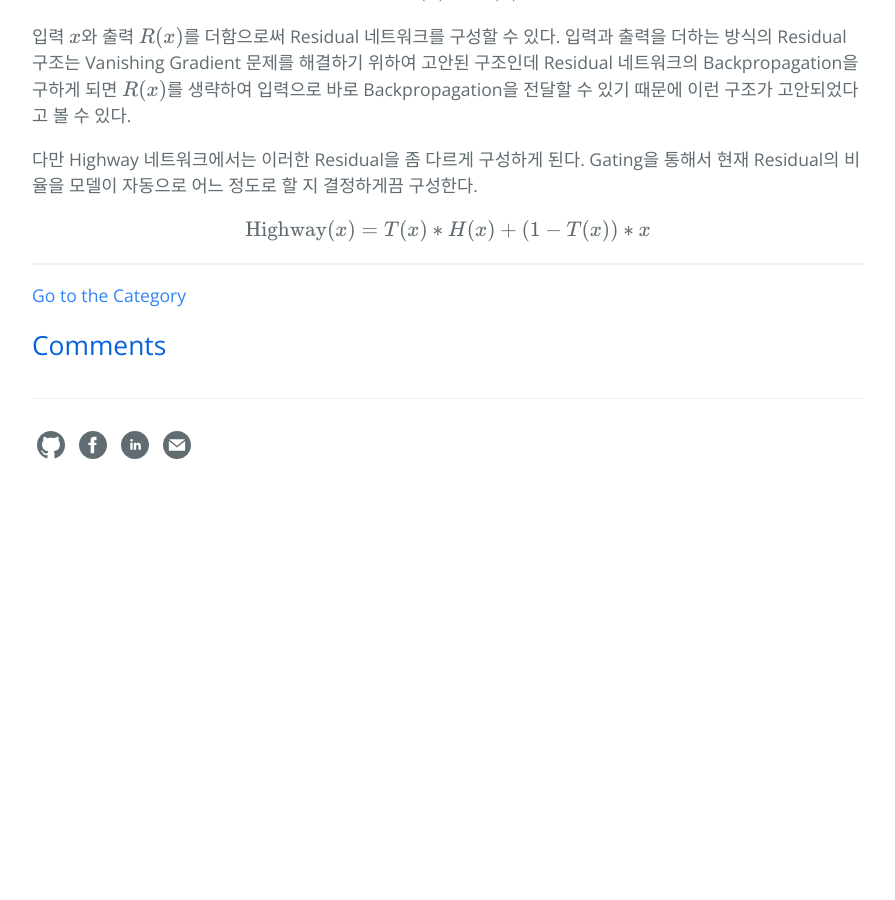
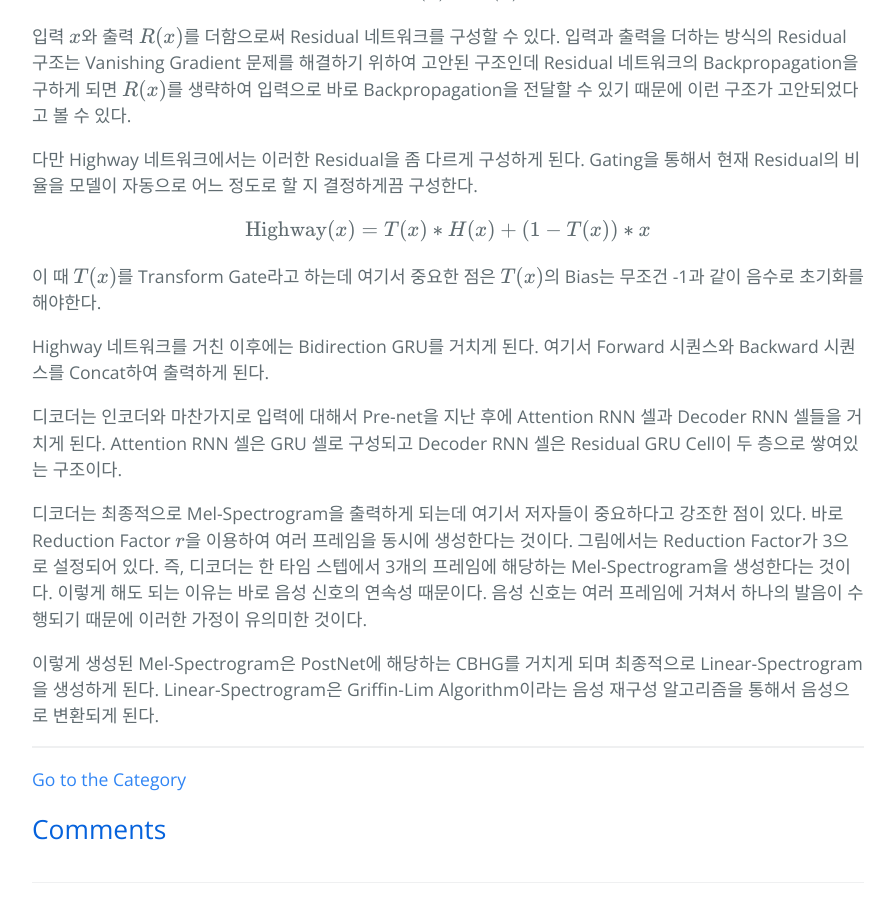
Before and after one commit to hcnoh/hcnoh.github.io, a Jekyll site: the page built from _posts/2018-12-11-tacotron.md, in a window 1280 px wide and 900 px high, scrolled down 5717 px. Shown: the whole window, without its empty margins (192-1087 px from the left). Built offline with Jekyll 4.4.1, drawn with Linux system fonts in a browser that asks for light colours; formulas are drawn with MathJax 3; comment, search, counter and statistics services are not loaded; before the commit the page ends 6230 px from its top, so only the background shows below that.

Commit message:
Update 2018-12-11-tacotron.md

```diff
--- a/_posts/2018-12-11-tacotron.md
+++ b/_posts/2018-12-11-tacotron.md
@@ -123,3 +123,13 @@ $$
 $$
 \text{Highway}(x) = T(x) * H(x) + (1-T(x)) * x
 $$
+
+이 때 $$T(x)$$를 Transform Gate라고 하는데 여기서 중요한 점은 $$T(x)$$의 Bias는 무조건 -1과 같이 음수로 초기화를 해야한다.
+
+Highway 네트워크를 거친 이후에는 Bidirection GRU를 거치게 된다. 여기서 Forward 시퀀스와 Backward 시퀀스를 Concat하여 출력하게 된다.
+
+디코더는 인코더와 마찬가지로 입력에 대해서 Pre-net을 지난 후에 Attention RNN 셀과 Decoder RNN 셀들을 거치게 된다. Attention RNN 셀은 GRU 셀로 구성되고 Decoder RNN 셀은 Residual GRU Cell이 두 층으로 쌓여있는 구조이다.
+
+디코더는 최종적으로 Mel-Spectrogram을 출력하게 되는데 여기서 저자들이 중요하다고 강조한 점이 있다. 바로 Reduction Factor $$r$$을 이용하여 여러 프레임을 동시에 생성한다는 것이다. 그림에서는 Reduction Factor가 3으로 설정되어 있다. 즉, 디코더는 한 타임 스텝에서 3개의 프레임에 해당하는 Mel-Spectrogram을 생성한다는 것이다. 이렇게 해도 되는 이유는 바로 음성 신호의 연속성 때문이다. 음성 신호는 여러 프레임에 거쳐서 하나의 발음이 수행되기 때문에 이러한 가정이 유의미한 것이다.
+
+이렇게 생성된 Mel-Spectrogram은 PostNet에 해당하는 CBHG를 거치게 되며 최종적으로 Linear-Spectrogram을 생성하게 된다. Linear-Spectrogram은 Griffin-Lim Algorithm이라는 음성 재구성 알고리즘을 통해서 음성으로 변환되게 된다.
```
